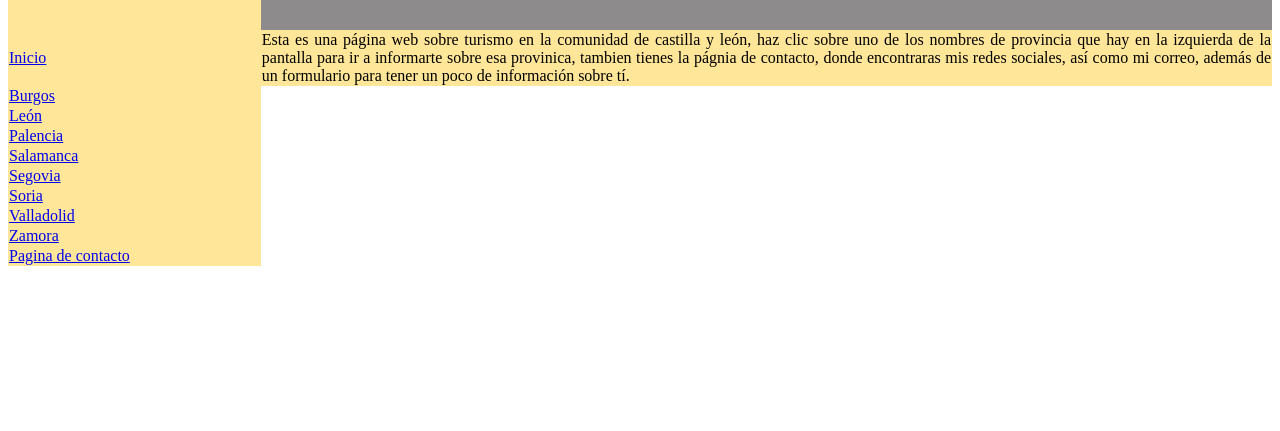
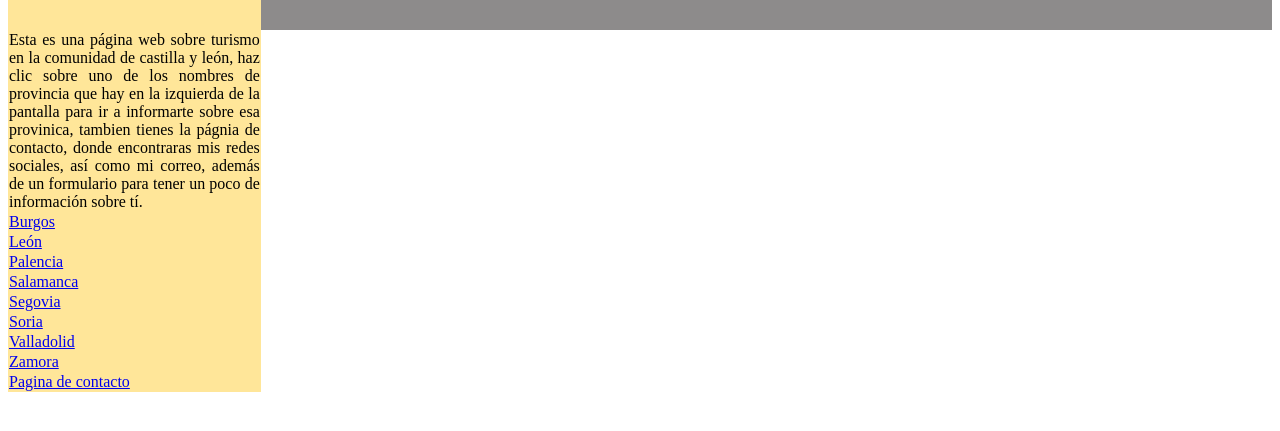
Before and after one commit to redalex73/Turismo-Castilla-y-Leon, a plain HTML site: page index.html in a window 1280 px wide. Shown: the part 67-498 px from the top of the page. Drawn offline with Linux system fonts and the light colour scheme.

Commit message:
Update index.html

```diff
--- a/index.html
+++ b/index.html
@@ -36,8 +36,7 @@
                         <td style="background-color: #8d8b8b;"><font color="white" size="5"><center><h1 id="titulo">Turismo de Castilla y León</h1></center></font></td>
                     </tr>
                     <tr>
-                        <td><a href="../index.html">Inicio</a></td>
-                            <td><p align="justify">Esta es una página web sobre turismo en la comunidad de castilla y león, haz clic sobre uno de los nombres de provincia que hay en la izquierda de la pantalla para ir a informarte sobre esa provinica, tambien tienes la págnia de contacto, donde encontraras mis redes sociales, así como mi correo, además de un formulario para tener un poco de información sobre tí.</p></td>
+                        <td><p align="justify">Esta es una página web sobre turismo en la comunidad de castilla y león, haz clic sobre uno de los nombres de provincia que hay en la izquierda de la pantalla para ir a informarte sobre esa provinica, tambien tienes la págnia de contacto, donde encontraras mis redes sociales, así como mi correo, además de un formulario para tener un poco de información sobre tí.</p></td>
                     </tr>
                         <tr>
                             <td><a href="Burgos/burgos.html">Burgos</a></td>
```
